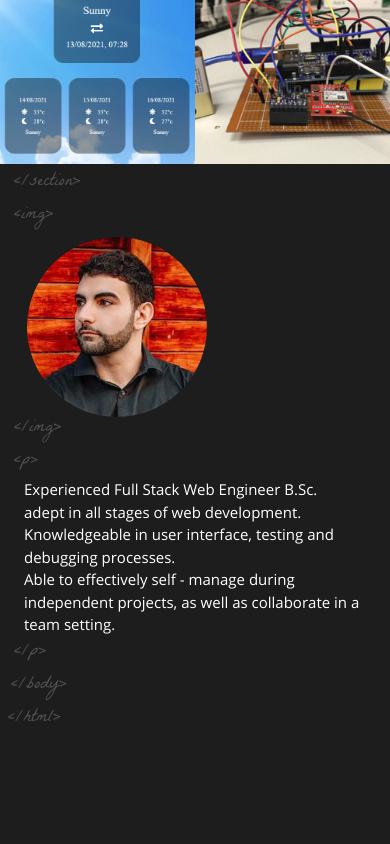
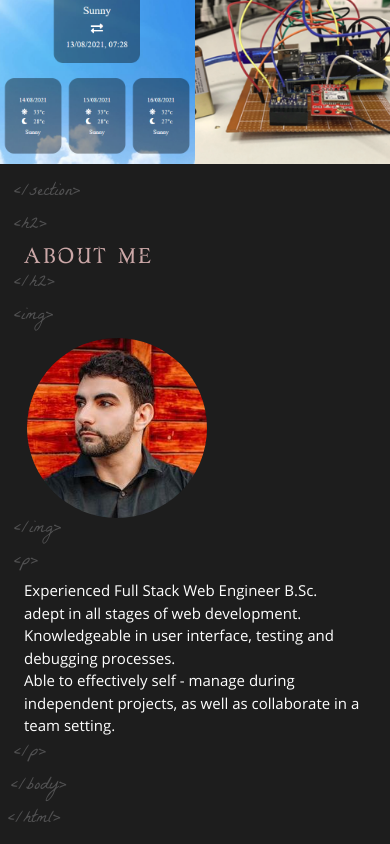
Before and after one commit to shmuel7e/Portfolio, a React (Create React App) app: page / in a window 390 px wide. Shown: the part 1313-2157 px from the top of the page. Before the commit the page ends 2056 px from the top, so only its background shows below. Built offline with nearby package versions, Linux system fonts and the light colour scheme.

Commit message:
added about me

```diff
--- a/src/cmps/about/About.jsx
+++ b/src/cmps/about/About.jsx
@@ -1,10 +1,26 @@
 import React from "react";
-import styles from './styles.module.scss';
-import Wrapper from '../wrapper';
-import myProfile from '../../assets/images/profile.jpg';
+import styles from "./styles.module.scss";
+import Wrapper from "../wrapper";
+import myProfile from "../../assets/images/profile.jpg";
+import AnimatedLetter from "../animatedLetter";
 
 const About = () => (
-  <section>
+  <section classNamee={styles.container}>
+    <Wrapper tag={"h2"}>
+      <div className={styles.section}>
+        <div className={styles.first}>
+          <AnimatedLetter letter={"A"} delay={0.1} />
+          <AnimatedLetter letter={"b"} delay={0.2} />
+          <AnimatedLetter letter={"o"} delay={0.3} />
+          <AnimatedLetter letter={"u"} delay={0.4} />
+          <AnimatedLetter letter={"t"} delay={0.5} />
+        </div>
+        <div className={styles.second}>
+          <AnimatedLetter letter={"M"} delay={0.6} />
+          <AnimatedLetter letter={"e"} delay={0.7} />
+        </div>
+      </div>
+    </Wrapper>
     <Wrapper tag={"img"}>
       <div className={styles.profile}>
         <img src={myProfile} alt=""></img>
--- a/src/cmps/about/styles.module.scss
+++ b/src/cmps/about/styles.module.scss
@@ -13,7 +13,6 @@
   }
 }
 
-
 .profileTxt {
   font-family: "La Sans", sans-serif;
   line-height: 1.5;
@@ -24,3 +23,20 @@
   max-width: 700px;
   margin-left: 7px;
 }
+
+.first {
+  display: flex;
+  margin-left: 7px;
+}
+
+.second {
+  display: flex;
+  margin-left: 10px;
+}
+
+.section {
+  color: #cca8a8;
+  font-size: 30px;
+  font-family: Sekiro, sans-serif;
+  display: flex;
+}
--- a/src/cmps/myPortfolio/styles.module.scss
+++ b/src/cmps/myPortfolio/styles.module.scss
@@ -72,7 +72,7 @@
   @media (max-width: 500px) {
     > section {
       > div {
-        height: 540px;
+        height: 550px;
       }
     }
   }
```
Also changed, not shown: src/cmps/myPortfolio/MyPortfolio.jsx (+1 -18 lines). Lines whose indentation alone changed are shown as unchanged.
